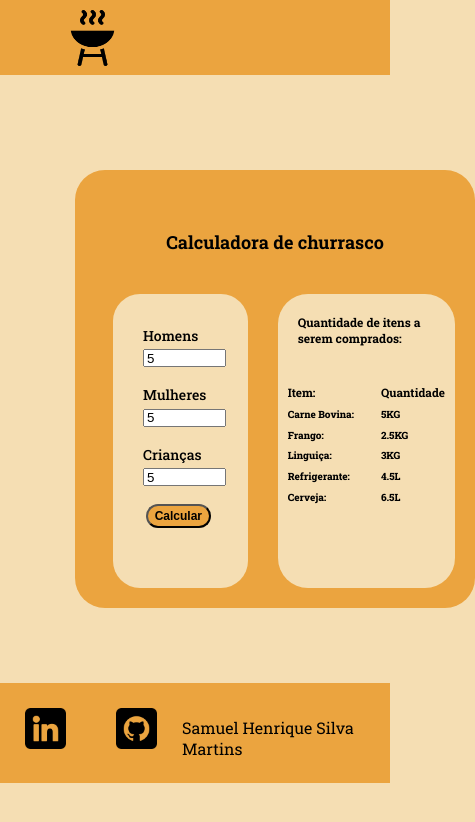
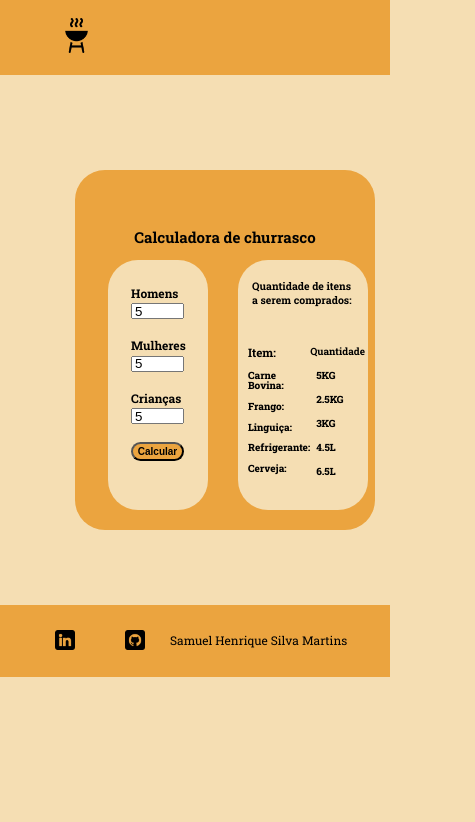
Before and after one commit to sm1-rise/calculadora-churrasco, a plain HTML site: page index.html in a window 390 px wide. Both pictures are taken after typing "5", "5", "5" into the empty fields and a click on the button "Calcular". Shown: the whole page, 475 px wide, since content can reach past the window. Drawn offline with Linux system fonts and the light colour scheme.

Commit message:
ajuste 400px

```diff
--- a/style.css
+++ b/style.css
@@ -152,11 +152,12 @@ footer p{
 
 @media (max-width: 600px) {
     main {
-        flex-direction: column; /* Alinha os elementos em uma coluna */
+        flex-direction: column;
     }
 
-    .containerPrincipal{
-        display: flex;
+    img.logo {
+        width: 57px;
+        height: 47px;
     }
 
     .tituloContainer {
@@ -166,22 +167,17 @@ footer p{
     .box {
         width: 400px;
         display: flex;
-        margin-top: 20px; /* Adiciona um espaço entre o formulário e o box */
-        flex-direction: column;      /* Faz o box ocupar toda a largura disponível */
+        margin-top: 20px;
+        flex-direction: column;
     }
 
     form {
-            border-radius: 27px;
-            background-color: #F5DEB3;
             width: 150px;
             padding: 14px;
             padding-right: 14px;
-            box-sizing: border-box;
         }
 
         .boxForm {
-            display: flex;
-            flex-direction: column;
             padding-left: 16px;
             padding-top: 18px;
         }
@@ -200,52 +196,29 @@ footer p{
         }
 
         .boxForm button {
-            align-self: center;
             padding: 3px 7px;
             font-size: 12px;
-            font-weight: bold;
-            background-color: #EBA43F;
-            border-radius: 27px;
-            cursor: pointer;
-            margin-right: 20px;
+            margin-right: 17px;
         }
 
-        .boxForm button:hover{
-            background-color: white;
-            color:green;
-        }
-
-
         .containerResultado {
-            display: none;
-            background-color: #F5DEB3;
             width: 200px;
-            height: 294px;
+            height: 250px;
             padding: 10px;
-            box-sizing: border-box;
-            border-radius: 30px;
             margin-left: 30px;
         }
 
         .containerConteudo {
-            display: flex;
-            justify-content: flex-start;
             padding-top: 25px;
             padding-left: 5%;
         }
 
         .containerItemQuantidade {
-            display: flex;
-            justify-content: space-between;;
-            line-height: 8pt;
             font-size: 10px;
-            font-weight: 800;
-
         }
 
         .tituloResultado {
             margin-left: 10px;
-            font-weight: 500;
             font-size: 8px;
         }
 
@@ -259,22 +232,118 @@ footer p{
 
         footer{
             margin-top: 20px;
-            height: 100px;
-            background-color: #EBA43F;
+            height: 50px;
+            padding-left: 30px;
+            height: 87px;
         }
 
-        footer{
-            display: flex;
-            padding-left: 0px;
-        }
 
         footer img{
             padding: 25px;
-            width: 41px;
-            height: 41px;
+            width: 30px;
+            height: 30px;
         }
 
         footer p{
             padding-top: 18px;
+            font-size: 14px;
         }
     }
+
+@media(max-width: 400px){
+    img.logo {
+        margin-top: 8px;
+        width: 35px;
+        height: 35px;
+    }
+
+    .tituloContainer {
+        font-size: 10px;
+    }
+
+    .box {
+        width: 300px;
+    }
+
+    form {
+            width: 100px;
+            padding: 7px;
+        }
+
+        .boxForm {
+            padding-left: 16px;
+            padding-top: 18px;
+        }
+
+        .boxForm label {
+            font-size: 12px;
+            font-weight: 700;
+            margin-bottom: 2.5px;
+        }
+
+        .boxForm input {
+            height: 26px;
+            margin-bottom: 18px;
+            width: 45px;
+            height: 10px;
+        }
+
+        .boxForm button {
+            padding: 2px 5px;
+            font-size: 10px;
+        }
+
+        .containerResultado {
+            width: 130px;
+            height: 250px;
+            padding: 10px;
+        }
+
+        .containerConteudo {
+            padding-top: 0px;
+            padding-left: 5%;
+        }
+
+        .containerItemQuantidade {
+            font-size: 10px;
+        }
+
+        .tituloResultado {
+            margin-left: 4px;
+            font-size: 7px;
+        }
+
+        .items  {
+            margin-left: 0px;
+            font-size: 10px;
+        }
+
+        .quantidade h3  {
+            font-size: 10px;
+        }
+
+        .quantidade p{
+            padding-top: 4px;
+            padding-left: 6px;
+            line-height: 10px;
+        }
+
+        footer{
+            margin-top: 20px;
+            height: 50px;
+            padding-left: 30px;
+            height: 72px;
+        }
+
+
+        footer img{
+            padding: 25px;
+            width: 20px;
+            height: 20px;
+        }
+
+        footer p{
+            padding-top: 15px;
+            font-size: 12px;
+        }
+}
```
Also changed, not shown: index.html (+0 -1 lines).
